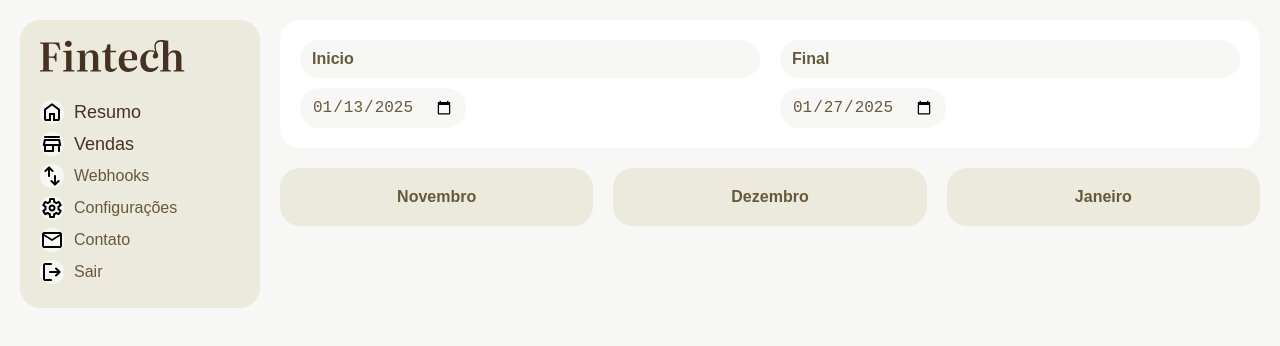
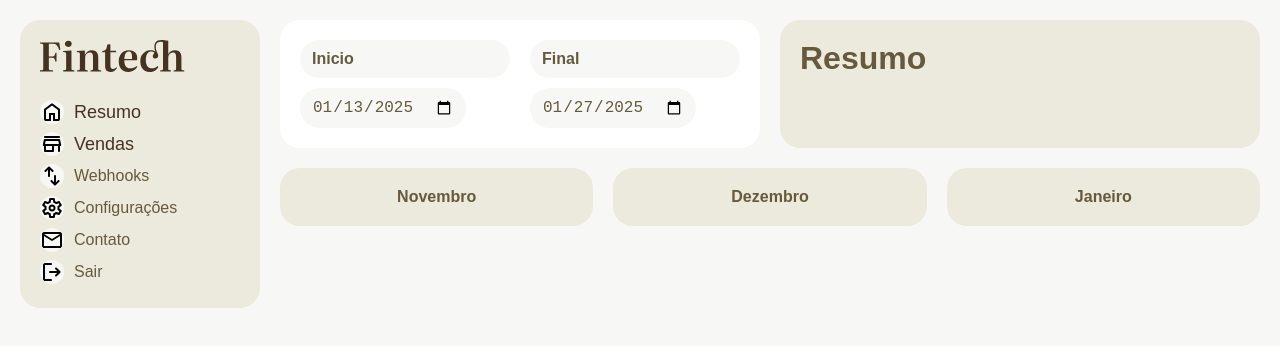
Before and after one commit to jonathandcosta/react_fintech, a React (Vite) app: page / in a window 1280 px wide. Shown: the top 346 px of the page. Built offline with nearby package versions, Linux system fonts and the light colour scheme; no server answers.

Commit message:
feat: add filter on the page resumo

```diff
--- a/src/Components/Header.tsx
+++ b/src/Components/Header.tsx
@@ -4,14 +4,13 @@ import DateRange from './DateRange';
 import Meses from './Meses';
 
 const Header = () => {
-  const { data } = useData()
-
-  console.log(data);
+  const [title, setTitle] = React.useState('Resumo')
 
   return (
     <header className='mb'>
-      <div className='mb'>
+      <div className='daterange mb'>
         <DateRange />
+        <h1 className="box bg-3">{title}</h1>
       </div>
       <Meses />
     </header>
--- a/src/Pages/Resumo.tsx
+++ b/src/Pages/Resumo.tsx
@@ -36,37 +36,37 @@ const Resumo = () => {
         </div>
       </div>
 
-      <p className='block'>Totais</p>
+      <p><strong>Totais</strong></p>
 
       <div className="flex">
         <div className="flex mb box">
           <span>
-            Pagos: {data.filter((i) => i.status === "pago").length}
+            <strong>Pagos</strong>: {data.filter((i) => i.status === "pago").length}
           </span>
         </div>
         <div className="flex mb box">
           <span>
-            Processando: {data.filter((i) => i.status === "processando").length}
+            <strong>Processando</strong>: {data.filter((i) => i.status === "processando").length}
           </span>
         </div>
         <div className="flex mb box">
           <span>
-            Falha: {data.filter((i) => i.status === "falha").length}
+            <strong>Falha</strong>: {data.filter((i) => i.status === "falha").length}
           </span>
         </div>
         <div className="flex mb box">
           <span>
-            Boletos: {data.filter((i) => i.pagamento === "boleto").length}
+            <strong>Boleto</strong>: {data.filter((i) => i.pagamento === "boleto").length}
           </span>
         </div>
         <div className="flex mb box">
           <span>
-            Cartão: {data.filter((i) => i.pagamento === "cartão").length}
+            <strong>Cartão</strong>: {data.filter((i) => i.pagamento === "cartão").length}
           </span>
         </div>
         <div className="flex mb box">
           <span>
-            de pix: {data.filter((i) => i.pagamento === "pix").length}
+            <strong>Pix</strong>: {data.filter((i) => i.pagamento === "pix").length}
           </span>
         </div>
 
--- a/src/Style.css
+++ b/src/Style.css
@@ -109,6 +109,14 @@ ul {
   width: 100%;
 }
 
+/* daterange */
+
+.daterange {
+  display: grid;
+  grid-template-columns: 1fr 1fr;
+  gap: var(--gap);
+}
+
 /* resumo */
 
 .resumo {
```
